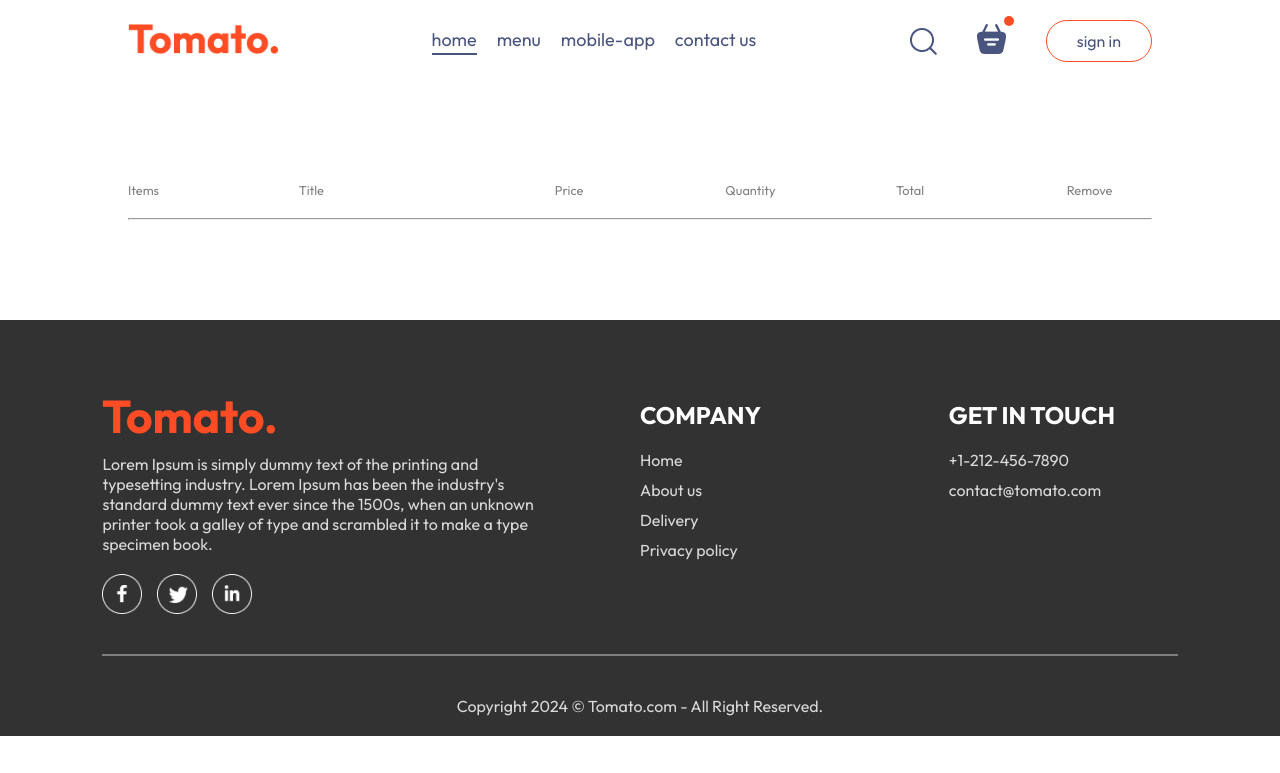
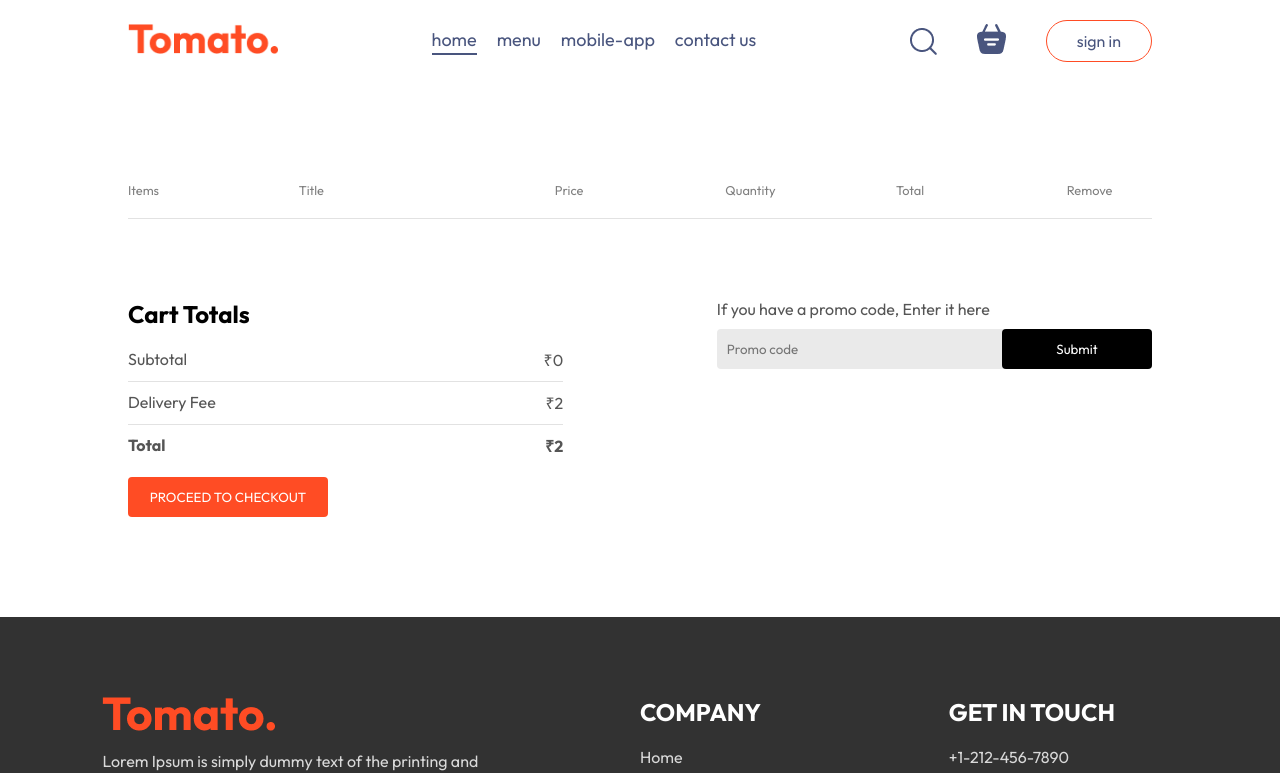
Before and after one commit to Dharamvirr/Food-Delivery-Web-App, a React (Vite) app in the folder frontend/: page /cart in a window 1280 px wide. Shown: the top 773 px of the page. Built offline with nearby package versions, Linux system fonts and the light colour scheme.

Commit message:
added cart total and checkout page,improved css and fixed some errors

```diff
--- a/frontend/src/components/FoodItem/FoodItem.jsx
+++ b/frontend/src/components/FoodItem/FoodItem.jsx
@@ -27,7 +27,7 @@
                     <img src={assets.rating_starts} alt="" />
                 </div>
                 <p className="food-item-desc">{description}</p>
-                <p className="food-item-price">${price}</p>
+                <p className="food-item-price">₹{price}</p>
             </div>
         </div>
     )
--- a/frontend/src/components/Navbar/Navbar.jsx
+++ b/frontend/src/components/Navbar/Navbar.jsx
@@ -1,30 +1,36 @@
-import React, { useState }  from 'react'
-import './Navbar.css'
-import { assets } from '../../assets/assets.js'
-import { Link } from 'react-router-dom'
+import React, { useState, useContext } from 'react';
+import './Navbar.css';
+import { assets } from '../../assets/assets.js';
+import { Link } from 'react-router-dom';
+import { StoreContext } from '../../context/StoreContext';
 
-const Navbar = ({setShowLogin}) => {
+const Navbar = ({ setShowLogin }) => {
   const [menu, setMenu] = useState("home");
+  const { getTotalCartAmount } = useContext(StoreContext);
 
   return (
     <div className='navbar'>
-      <Link to='/'>  <img src={assets.logo} alt="" className="logo" /> </Link>
+      <Link to='/'>
+        <img src={assets.logo} alt="logo" className="logo" />
+      </Link>
       <ul className="navbar-menu">
-            <Link  to='/' onClick={()=>setMenu("home")} className={menu==="home"?"active":""}>home</Link>
-            <a href='#explore-menu' onClick={()=>setMenu("menu")} className={menu==="menu"?"active":""}>menu</a>
-            <a href='#app-download' onClick={()=>setMenu("mobile-app")} className={menu==="mobile-app"?"active":""}>mobile-app</a>
-            <a href='#footer' onClick={()=>setMenu("contact-us")} className={menu==="contact-us"?"active":""}>contact us</a>
+        <Link to='/' onClick={() => setMenu("home")} className={menu === "home" ? "active" : ""}>home</Link>
+        <a href='#explore-menu' onClick={() => setMenu("menu")} className={menu === "menu" ? "active" : ""}>menu</a>
+        <a href='#app-download' onClick={() => setMenu("mobile-app")} className={menu === "mobile-app" ? "active" : ""}>mobile-app</a>
+        <a href='#footer' onClick={() => setMenu("contact-us")} className={menu === "contact-us" ? "active" : ""}>contact us</a>
       </ul>
       <div className="navbar-right">
-            <img src={assets.search_icon} alt="" />
+        <img src={assets.search_icon} alt="search" />
         <div className="navbar-search-icon">
-              <Link to='/cart'> <img src={assets.basket_icon} alt="" /></Link>
-                <div className="dot"></div>
+          <Link to='/cart'>
+            <img src={assets.basket_icon} alt="cart" />
+          </Link>
+          <div className={getTotalCartAmount() === 0 ? "" : "dot"}></div>
         </div>
         <button onClick={() => setShowLogin(true)}>sign in</button>
       </div>
     </div>
-  )
-}
+  );
+};
 
-export default Navbar
+export default Navbar;
--- a/frontend/src/context/StoreContext.jsx
+++ b/frontend/src/context/StoreContext.jsx
@@ -1,4 +1,4 @@
-import { createContext, useEffect, useState } from "react";
+import { createContext, useState } from "react";
 import { food_list, menu_list } from "../assets/assets";
 
 export const StoreContext = createContext(null);
@@ -6,38 +6,45 @@
 const StoreContextProvider = (props) => {
     const [cartItems, setCartItems] = useState({});
 
-
     const addToCart = async (itemId) => {
         if (!cartItems[itemId]) {
             setCartItems((prev) => ({ ...prev, [itemId]: 1 }));
-        }
-        else {
+        } else {
             setCartItems((prev) => ({ ...prev, [itemId]: prev[itemId] + 1 }));
         }
-    }
+    };
 
     const removeFromCart = async (itemId) => {
-        setCartItems((prev) => ({ ...prev, [itemId]: prev[itemId] - 1 }))
-    }
+        setCartItems((prev) => ({ ...prev, [itemId]: prev[itemId] - 1 }));
+    };
+
+    const getTotalCartAmount = () => {
+        let totalAmount = 0;
+        for (const item in cartItems) {
+            if (cartItems[item] > 0) {
+                let itemInfo = food_list.find((product) => product._id == item); // using == for type coercion
+                if (itemInfo) {
+                    totalAmount += itemInfo.price * cartItems[item];
+                }
+            }
+        }
+        return totalAmount;
+    };
 
     const contextValue = {
         food_list,
         cartItems,
         setCartItems,
         addToCart,
-        removeFromCart
+        removeFromCart,
+        getTotalCartAmount,
     };
-
-    useEffect(() => {
-        console.log(cartItems);
-    },[cartItems])
 
     return (
         <StoreContext.Provider value={contextValue}>
             {props.children}
         </StoreContext.Provider>
-    )
-
-}
+    );
+};
 
 export default StoreContextProvider;
--- a/frontend/src/pages/Cart/Cart.css
+++ b/frontend/src/pages/Cart/Cart.css
@@ -18,3 +18,76 @@
 .cart-items-item img {
     width: 50px;
 }
+.cart hr {
+    height: 1px;
+    background-color: #E2E2E2;
+    border: none;
+}
+.cart-items-remove-icon{
+    cursor: pointer;
+}
+.cart-bottom {
+    margin-top: 80px;
+    display: flex;
+    justify-content: space-between;
+    gap: max(12vw,20px);
+}
+.cart-total {
+    flex: 1;
+    display: flex;
+    flex-direction: column;
+    gap: 20px;
+}
+.cart-total-details {
+    display: flex;
+    justify-content: space-between;
+    color: #555555;
+}
+.cart-total hr {
+    margin: 10px 0px;
+}
+.cart-total button {
+    border: none;
+    color: white;
+    background-color: #FF4C24;
+    width: max(15vw,200px);
+    padding: 12px 0px;
+    border-radius: 4px;
+    cursor: pointer;
+}
+.cart-promocode {
+    flex: 1;
+}
+.cart-promocode p{
+    color: #555555;
+}
+.cart-promocode-input{
+    margin-top: 10px;
+    display: flex;
+    justify-content: space-between;
+    align-items: center;
+    background-color: #eaeaea;
+    border-radius: 4px;
+}
+.cart-promocode-input input{
+    background: transparent;
+    border: none;
+    outline: none;
+    padding-left: 10px;
+}
+.cart-promocode-input button{
+    width: max(10vw,150px);
+    padding: 12px 5px;
+    background-color: black;
+    border: none;
+    color: white;
+    border-radius: 4px;
+}
+@media(max-width:750px) {
+    .cart-bottom {
+        flex-direction: column-reverse;
+    }
+    .cart-promocode{
+        justify-content: start;
+    }
+}
--- a/frontend/src/pages/Cart/Cart.jsx
+++ b/frontend/src/pages/Cart/Cart.jsx
@@ -3,7 +3,7 @@
 import { StoreContext } from '../../context/StoreContext';
 
 const Cart = () => {
-  const { cartItems, food_list, removeFromCart, getTotalCartAmount, url } = useContext(StoreContext);
+  const { cartItems, food_list, removeFromCart, getTotalCartAmount } = useContext(StoreContext);
 
   return (
     <div className='cart'>
@@ -19,24 +19,56 @@
         <br />
         <hr />
 
-        {food_list.map((item, index) => {
+        {food_list.map((item) => {
           if (cartItems[item._id] > 0) {
             return (
               <div key={item._id}>
                 <div className="cart-items-title cart-items-item">
-                  <img src={url + "/images/" + item.image} alt={item.name} />
+                  <img src={item.image} alt={item.name} />
                   <p>{item.name}</p>
-                  <p>{item.price}</p>
+                  <p>₹{item.price}</p>
                   <p>{cartItems[item._id]}</p>
-                  <p>{item.price * cartItems[item._id]}</p>
+                  <p>₹{item.price * cartItems[item._id]}</p>
                   <p className='cart-items-remove-icon' onClick={() => removeFromCart(item._id)}>x</p>
                 </div>
                 <hr />
               </div>
             );
           }
-          return null;
         })}
+      </div>
+
+      <div className="cart-bottom">
+        <div className="cart-total">
+          <h2>Cart Totals</h2>
+          <div>
+            <div className="cart-total-details">
+              <p>Subtotal</p>
+              <p>₹{getTotalCartAmount()}</p>
+            </div>
+            <hr />
+            <div className="cart-total-details">
+              <p>Delivery Fee</p>
+              <p>₹2</p>
+            </div>
+            <hr />
+            <div className="cart-total-details">
+              <b>Total</b>
+              <b>₹{getTotalCartAmount() + 2}</b>
+            </div>
+          </div>
+          <button>PROCEED TO CHECKOUT</button>
+        </div>
+
+        <div className="cart-promocode">
+          <div>
+            <p>If you have a promo code, Enter it here</p>
+            <div className="cart-promocode-input">
+              <input type="text" placeholder='Promo code' />
+              <button>Submit</button>
+            </div>
+          </div>
+        </div>
       </div>
     </div>
   );
```
Lines whose indentation alone changed are shown as unchanged.
